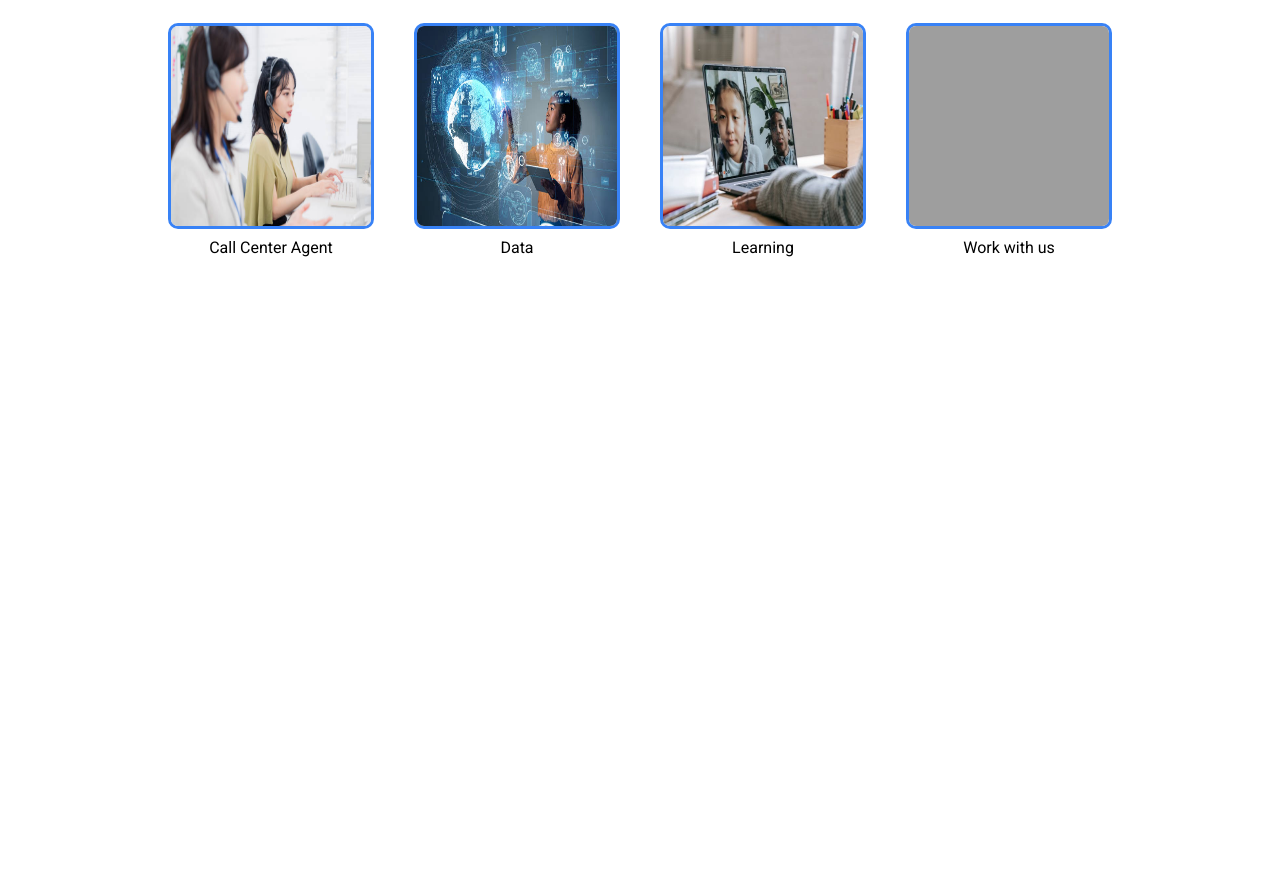
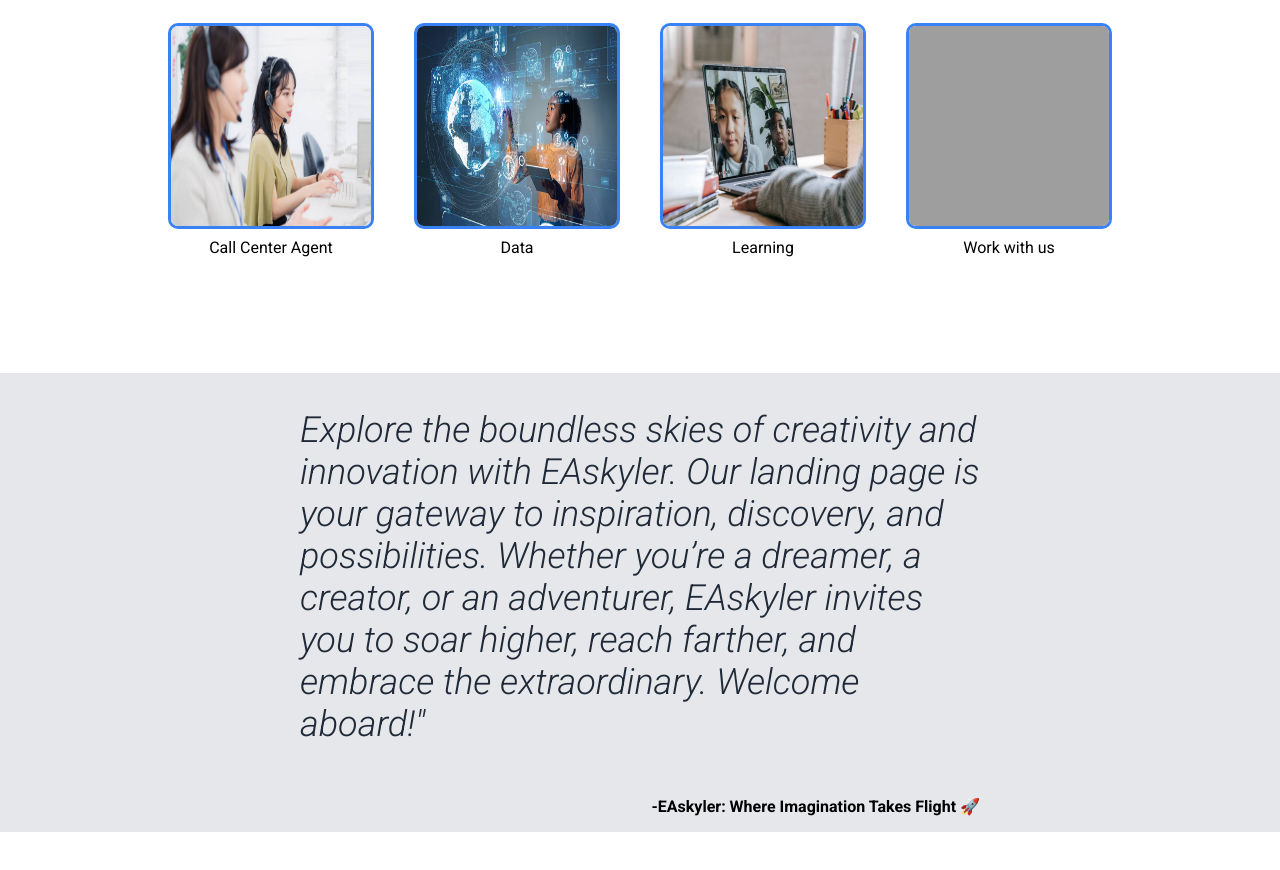
Before and after one commit to EAskyler017/Project-Landing-Page, a plain HTML site: page index.html in a window 1280 px wide. Shown: the part 579-1449 px from the top of the page. Before the commit the page ends 952 px from the top, so only its background shows below. Drawn offline with Linux system fonts and the light colour scheme; grey boxes are pictures that could not be loaded; files whose address does not match are found by name.

Commit message:
quote-wrapper added

```diff
--- a/index.html
+++ b/index.html
@@ -49,5 +49,11 @@
             </div>
         </div>
     </div>
+    <div class="quote-wrapper">
+        <div class="quote-container">
+            <p class="quote-text">Explore the boundless skies of creativity and innovation with EAskyler. Our landing page is your gateway to inspiration, discovery, and possibilities. Whether you’re a dreamer, a creator, or an adventurer, EAskyler invites you to soar higher, reach farther, and embrace the extraordinary. Welcome aboard!"</p>
+            <p class="quote-author"> -EAskyler: Where Imagination Takes Flight 🚀</p>
+        </div>
+    </div>
 </body>
 </html>
--- a/style.css
+++ b/style.css
@@ -108,3 +108,27 @@ h2 {
     text-align: center;
     margin-top: -15px;
 }
+
+.quote-wrapper {
+    background-color: #E5E7EB;
+}
+
+.quote-container {
+    display: flex;
+    flex-direction: column;
+    margin: 100px;
+    padding-left: 200px;
+    padding-right: 200px;
+}
+
+.quote-text {
+    font-size: 36px;
+    font-weight: 300;
+    font-style: oblique;
+    color: #1F2937;
+}
+
+.quote-author {
+    font-weight: 600;
+    align-self: flex-end;
+}
```
